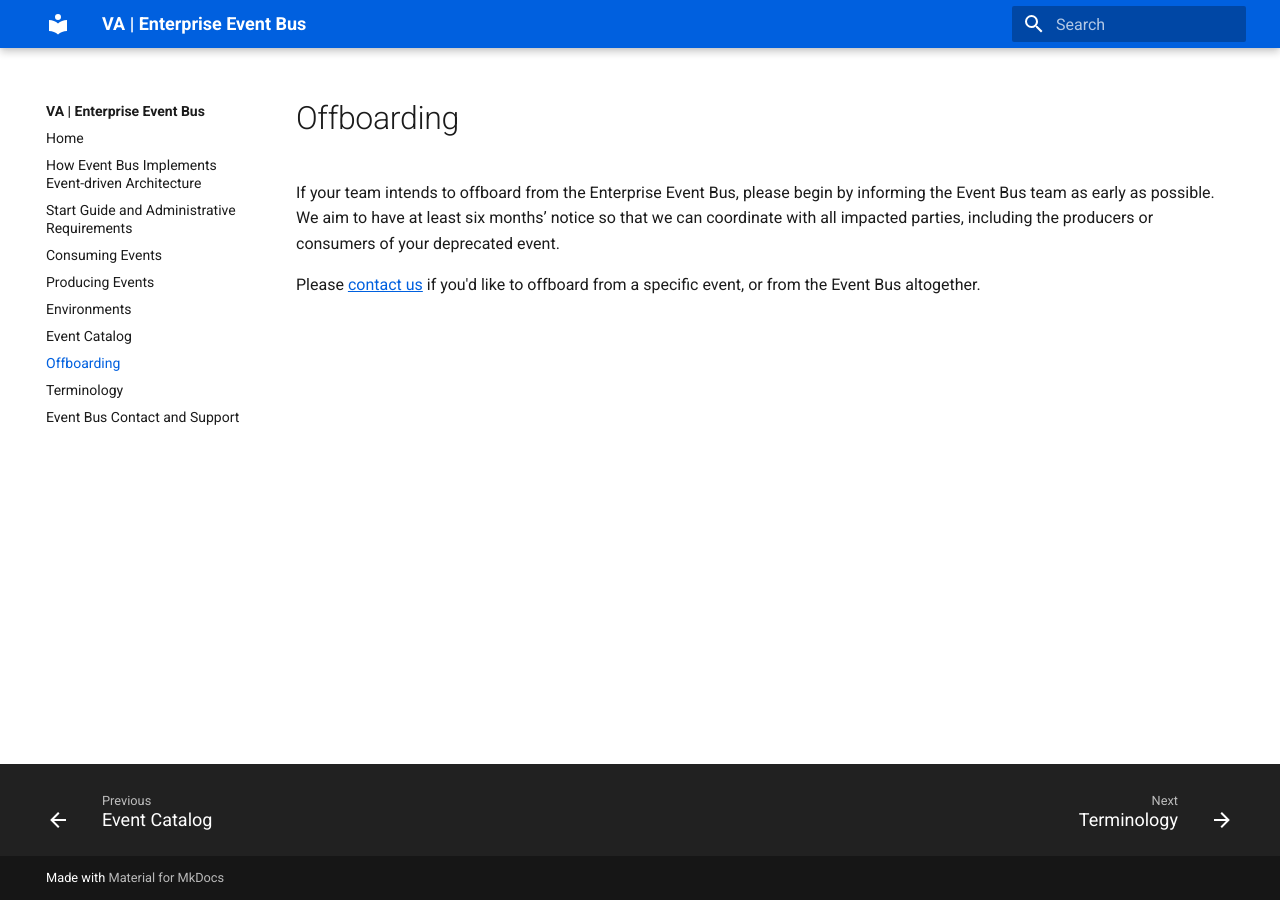
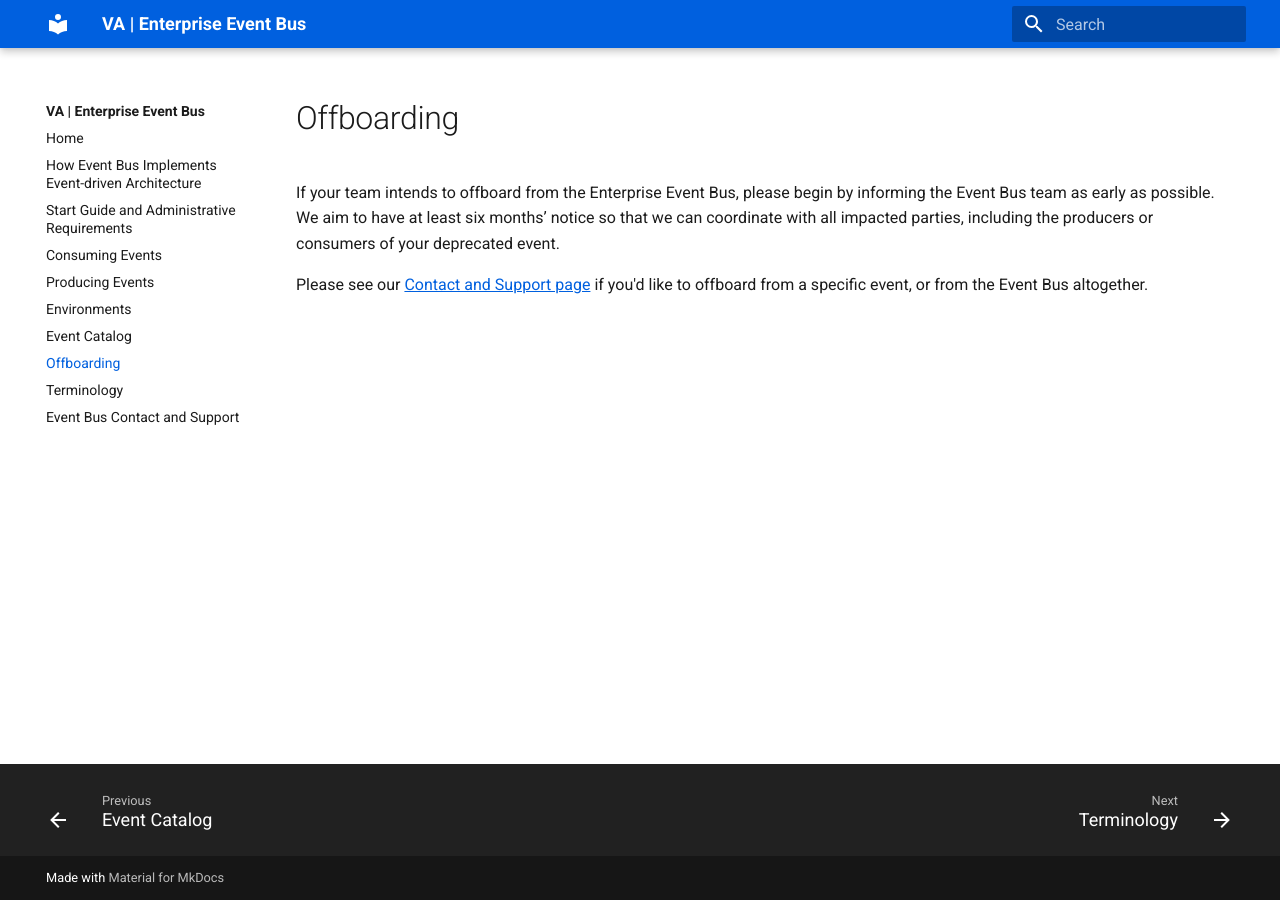
Before and after one commit to department-of-veterans-affairs/ves-event-bus-developer-portal, an MkDocs documentation site: the page built from docs/offboard.md, in a window 1280 px wide. Built offline with MkDocs 1.6.1 and Material for MkDocs 9.7.7, drawn with Linux system fonts in a browser that asks for light colours.

Commit message:
Offboarding: updated support link text

```diff
--- a/docs/offboard.md
+++ b/docs/offboard.md
@@ -2,4 +2,4 @@
 
 If your team intends to offboard from the Enterprise Event Bus, please begin by informing the Event Bus team as early as possible. We aim to have at least six months’ notice so that we can coordinate with all impacted parties, including the producers or consumers of your deprecated event.
 
-Please [contact us](./get-support.md) if you'd like to offboard from a specific event, or from the Event Bus altogether.
+Please see our [Contact and Support page](./get-support.md) if you'd like to offboard from a specific event, or from the Event Bus altogether.
```
